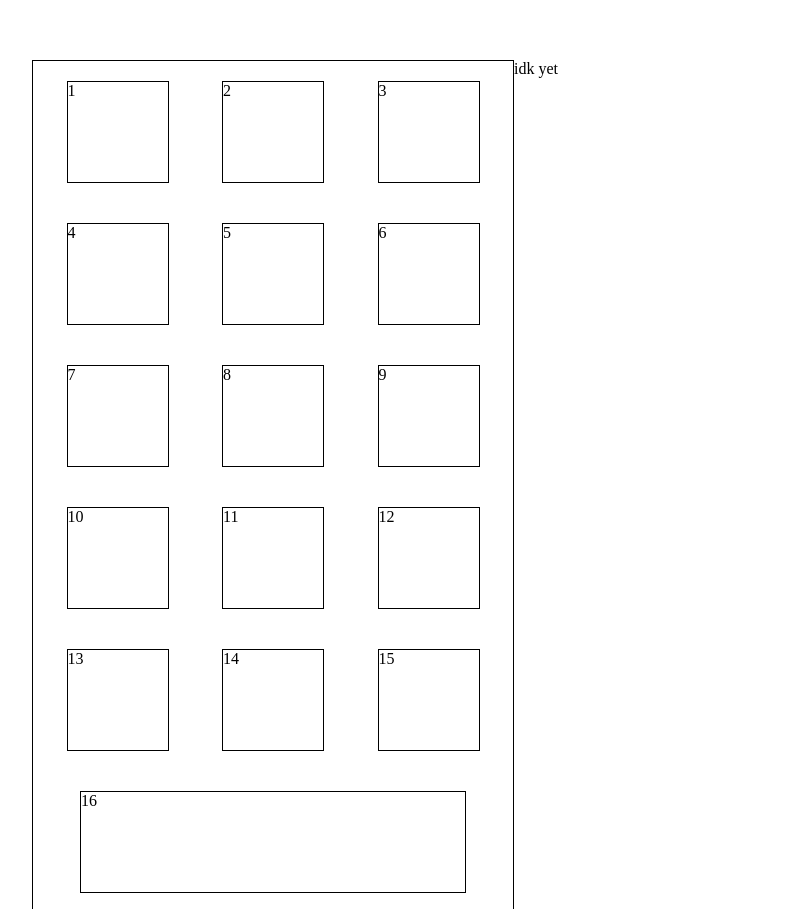
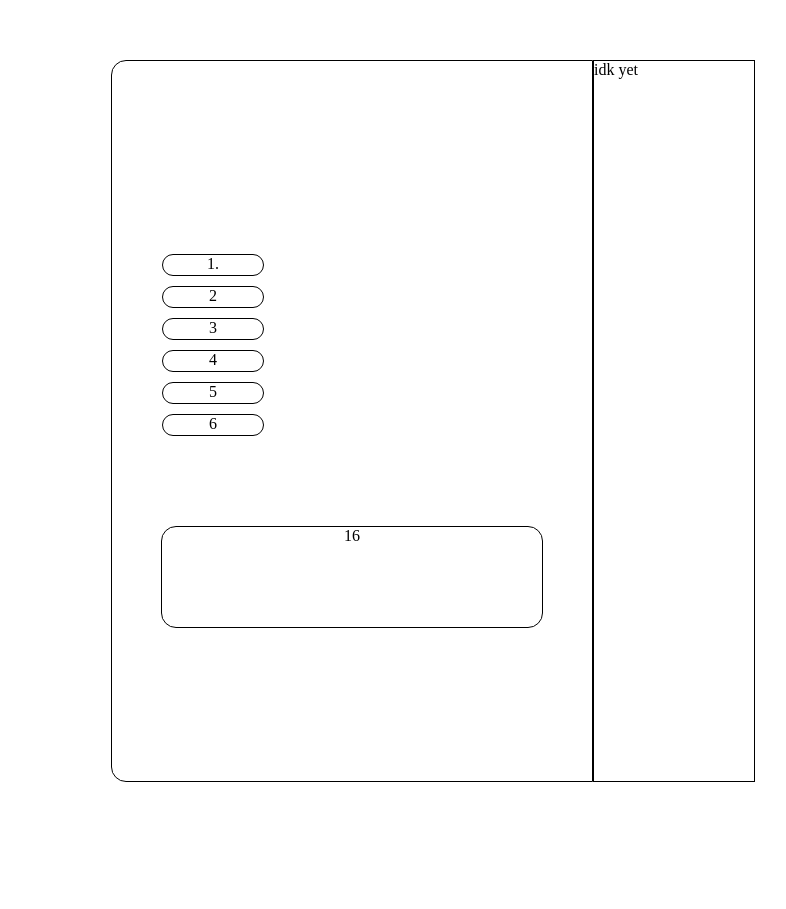
Before and after one commit to mon33k/Coffee-Machine, a plain HTML site: page index.html in a window 1280 px wide. Shown: the part 158-1067 px from the top of the page, without its empty margins (265-1051 px from the left). After the commit the page ends 940 px from the top, so only its background shows below. Drawn offline with Linux system fonts and the light colour scheme.

Commit message:
changed layout

```diff
--- a/index.html
+++ b/index.html
@@ -13,22 +13,17 @@
         idk yet
       </div>
       <div class='game-container'>
-        <div class="box box1">1</div>
+      <div class="coffee-choices">
+        <div class="box box1">1. </div>
         <div class="box box2">2</div>
         <div class="box box3">3</div>
         <div class="box box4">4</div>
         <div class="box box5">5</div>
         <div class="box box6">6</div>
-        <div class="box box7">7</div>
-        <div class="box box8">8</div>
-        <div class="box box9">9</div>
-        <div class="box box10">10</div>
-        <div class="box box11">11</div>
-        <div class="box box12">12</div>
-        <div class="box box13">13</div>
-        <div class="box box14">14</div>
-        <div class="box box15">15</div>
-        <div class="box box16">16</div>
+      </div>
+       <div class="coffee-completed">
+         <div class="box box16">16</div>
+       </div>
 
       </div>
 
--- a/style.css
+++ b/style.css
@@ -19,29 +19,45 @@ body{
 
 .game-container {
     display:flex;
-    flex-direction: row;
-    flex-wrap: wrap;
-    justify-content: space-evenly;
+    flex-direction: column;
+    /* flex-wrap: wrap; */
+    justify-content: center;
     border: 1px solid black;
+    border-radius: 15px 0px 0px 15px;
     width: 30rem;
     height: 45rem;
     margin-top: 10rem;
-    padding-bottom: 8rem;
+}
+
+.coffee-choices {
+    padding: 40px;
+}
+
+.coffee-completed {
+    display:flex;
+    /* flex-wrap: wrap; */
+    justify-content: center;
 }
 
 .box{
     border: 1px solid black;
-    height: 100px;
+    border-radius: 15px;
+    text-align: center;
+    height: 20px;
     width: 100px;
-    margin: 20px;
+    margin: 10px;
 }
 
 .box16 {
-    width: 80%;
+    width: 380px;
+    height: 100px;
+    margin-top: 40px;
 }
 
+
 .get-change {
-    width: 20rem;
+    border: 1px solid black;
+    width: 10rem;
     height: 45rem;
     margin-top: 10rem;
 }
```
